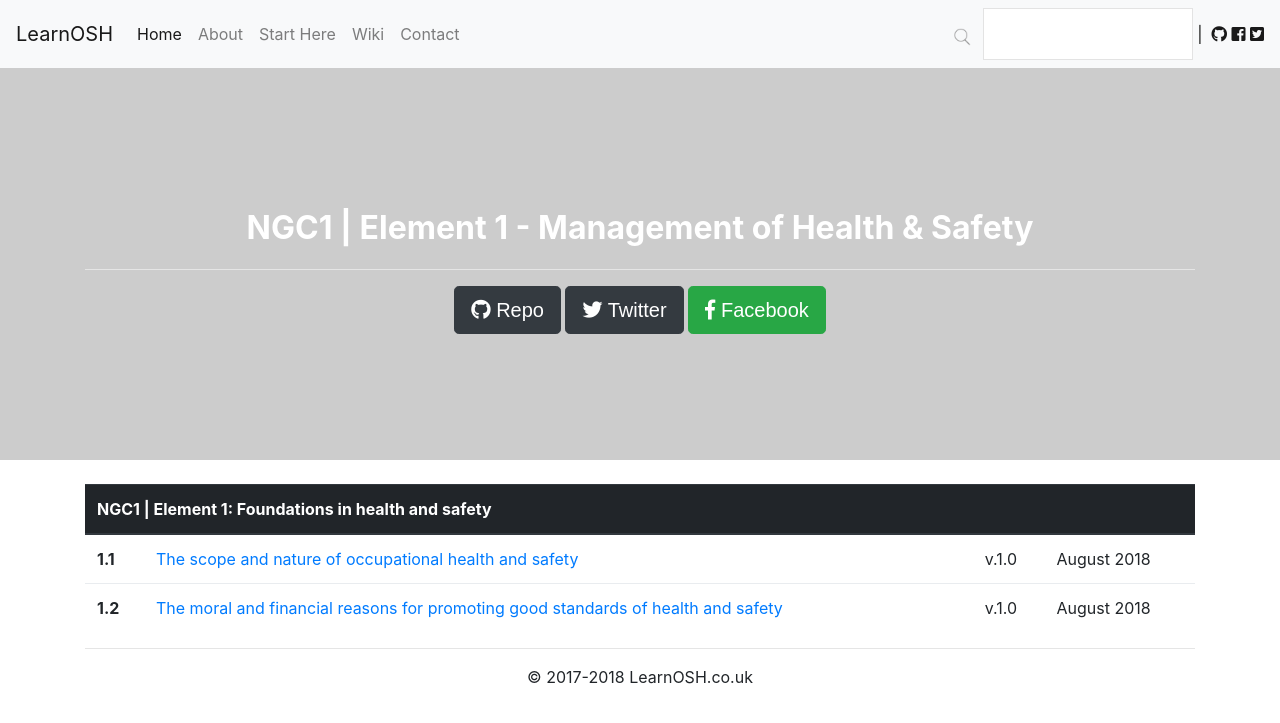
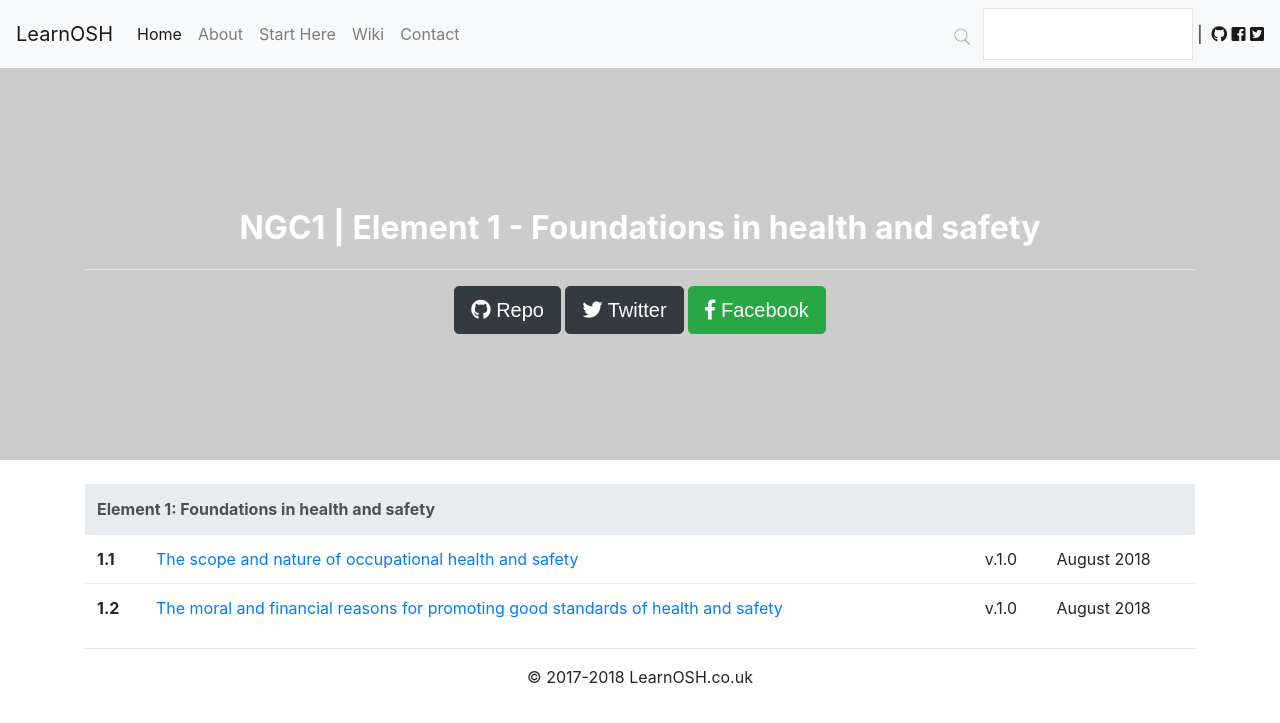
Before and after one commit to lee-perry/learnosh, a Jekyll site: the page built from NGC1/Element1/index.md, in a window 1280 px wide. Shown: the top 723 px of the page. Built offline with Jekyll 4.4.1, drawn with Linux system fonts in a browser that asks for light colours; nearby versions of some CDN libraries.

Commit message:
Update index.md

```diff
--- a/NGC1/Element1/index.md
+++ b/NGC1/Element1/index.md
@@ -1,13 +1,13 @@
 ---
 layout: default
-title: NGC1 | Element 1 - Management of Health & Safety
+title: NGC1 | Element 1 - Foundations in health and safety
 tipue_search_active: true
 ---
 
 <table class="table">
-  <thead class="thead-dark">
+  <thead class="thead-light">
     <tr>
-      <th scope="col" colspan="4">NGC1 | Element 1: Foundations in health and safety</th>
+      <th scope="col" colspan="4">Element 1: Foundations in health and safety</th>
     </tr>
   </thead>
   <tbody>
```
